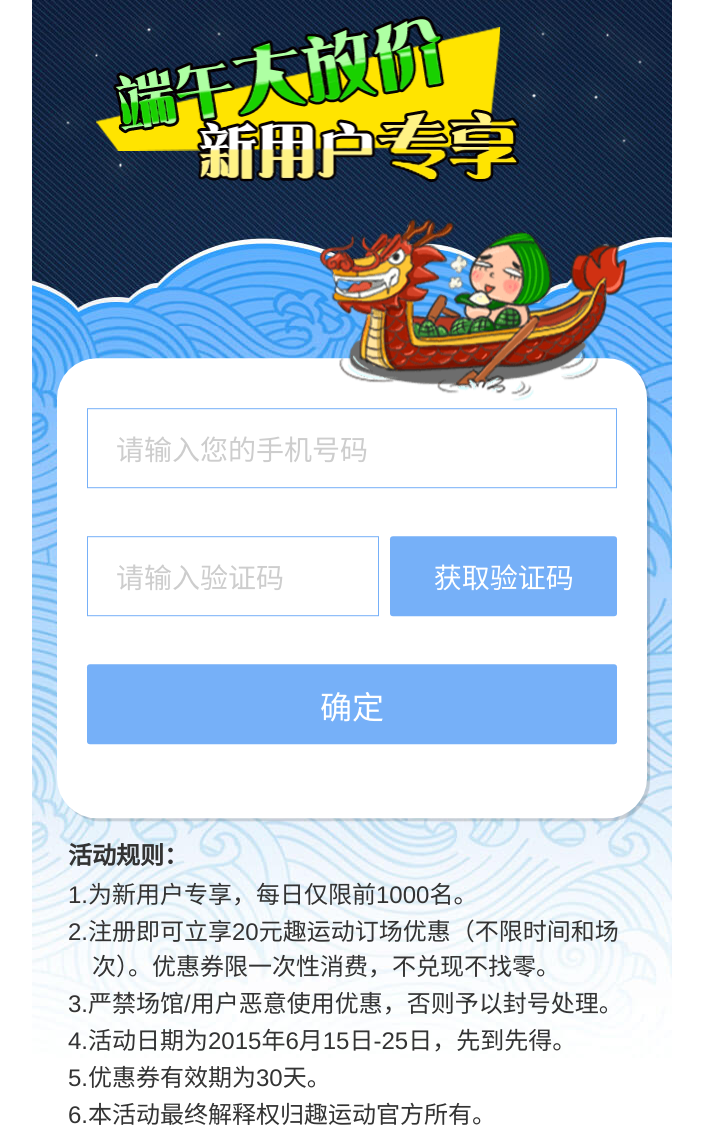
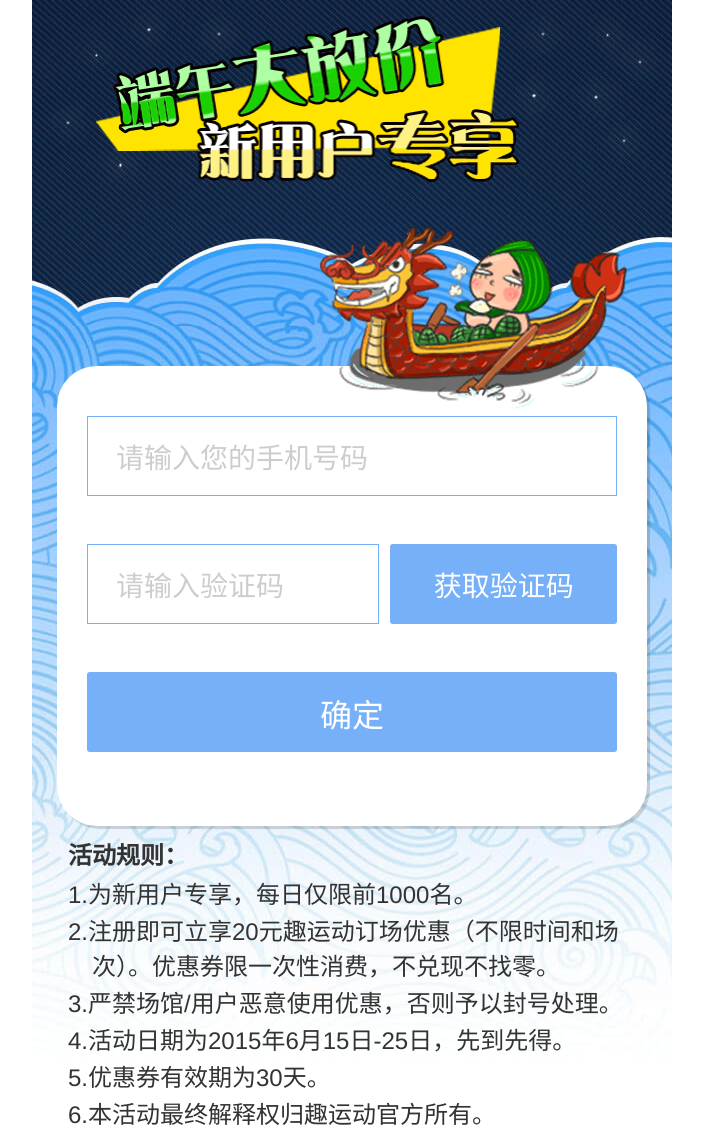
Before and after one commit to Rococolate/blog, a Jekyll site: the page db/dbgift.html, which Jekyll copies as it is, in a window 1280 px wide. Shown: the whole page, without its empty margins (288-991 px from the left). Built offline with Jekyll 4.4.1, drawn with Linux system fonts in a browser that asks for light colours.

Commit message:
db页面

```diff
--- a/db/css/dbgift.css
+++ b/db/css/dbgift.css
@@ -68,9 +68,9 @@
 	border-radius: 0.2rem;
 	box-shadow: 3px 3px 1px 0px rgba(0,0,0,0.15);
 	position: relative;
+	top:0.2rem;
 	z-index: 9;
-	-webkit-transform:translateY(7%);
-	transform:translateY(7%);
+
 }
 .form h3{
 	margin-bottom: 0.1rem;
--- a/db/dbgift.html
+++ b/db/dbgift.html
@@ -5,7 +5,7 @@
 	<title>端午大放价，新用户专享</title>
 	<meta name="viewport" content="width=device-width, initial-scale=1.0, maximum-scale=1.0, minimum-scale=1.0, user-scalable=no,minimal-ui" />
 	<link rel="stylesheet" type="text/css" href="css/reset.css">
-	<link rel="stylesheet" type="text/css" href="css/dbgift.css?ver=1.02">
+	<link rel="stylesheet" type="text/css" href="css/dbgift.css?ver=1.03">
 	<script type="text/javascript" src="js/jweixin-1.0.0.js"></script>
 
 </head>
```
